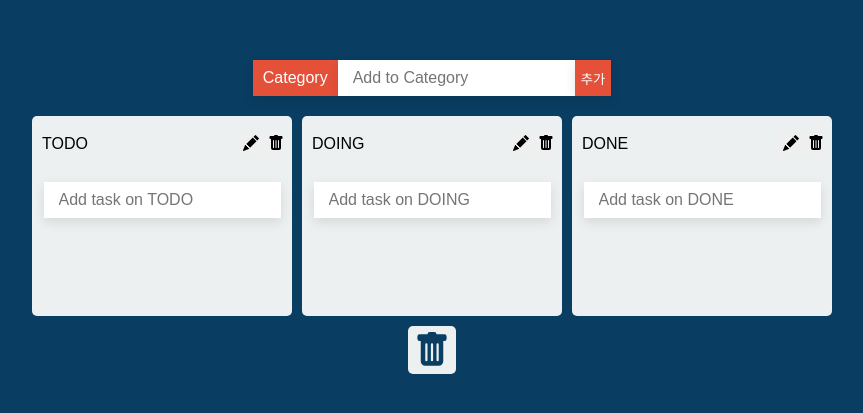
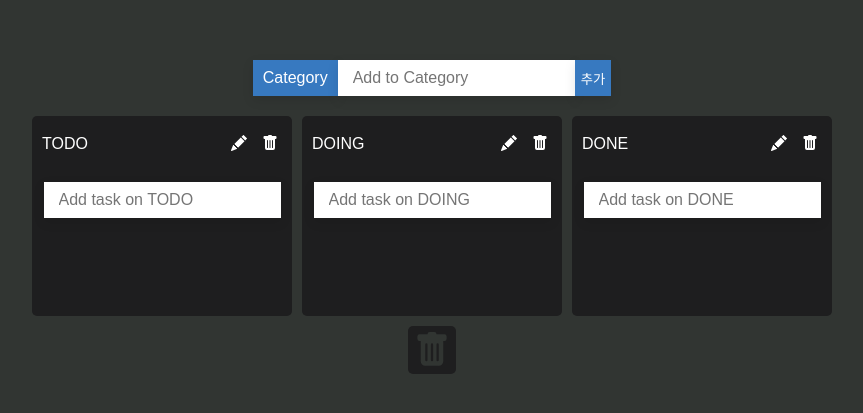
Before and after one commit to myhappyman/cross-board, a React (Create React App) app: page / in a window 1280 px wide. Shown: the part 193-606 px from the top of the page, without its empty margins (208-1071 px from the left). Built offline with nearby package versions, Linux system fonts and the light colour scheme.

Commit message:
버그 수정 및 css수정 테마 적용중

```diff
--- a/src/App.tsx
+++ b/src/App.tsx
@@ -57,7 +57,6 @@ const Trash = styled.div<IArea>`
 
 function App() {
   const [toDos, setToDos] = useRecoilState(toDoState);
-  console.log(toDos);
 
   /**
    * 해당 함수는 드래그가 끝났을 때 실행된느 함수
@@ -72,7 +71,6 @@ function App() {
       if(window.confirm(`'${[source.droppableId]}'의 '${tmpText}'를 정말 삭제하시겠습니까?`)){
         setToDos((allBoards) => {
           const sourceBoard = [...allBoards[source.droppableId]];
-          console.log(sourceBoard);
           sourceBoard.splice(source.index, 1);
           return {
             ...allBoards,
--- a/src/components/Board.tsx
+++ b/src/components/Board.tsx
@@ -5,7 +5,6 @@ import styled from "styled-components";
 import { ITodo, toDoState } from "../atoms";
 import { Form, Input } from "./BasicTag";
 import DraggableCard from "./DraggableCard";
-import { useState } from "react";
 import BoardTitle from "./BoardTitle";
 
 interface IArea{
--- a/src/components/BoardTitle.tsx
+++ b/src/components/BoardTitle.tsx
@@ -22,21 +22,24 @@ const TitleWrapper = styled.div`
         min-height: 36px;
         font-size: 16px;
         line-height: 36px;
-        width: calc(100% - 50px);
+        width: calc(100% - 62px);
         word-break: break-all;
     }
     div{
-        width: 50px;
-        text-align: center;
+        width: 62px;
+        background: none;
         border: none;
         padding-top: 8px;
         button{
+            background: none;
             cursor: pointer;
             margin-left: 5px;
-            width: 20px;
+            width: 26px;
             text-align: center;
             border: none;
+            text-align: center;
             .icon{
+                color: ${props => props.theme.textColor};
                 font-size: 16px;
             }
         }
@@ -67,21 +70,11 @@ function BoardTitle({boardId}:IBoardProps){
     };
     const modifyEdit = ({editTitle}:IForm) => {
         setToDos(allBoards => {
-            // const copyBoards = {...allBoards}; // object복사
-            // delete Object.assign(copyBoards, {[editTitle]: copyBoards[boardId] })[boardId];
-            // // console.log(copyBoards);
-            // return {
-            //     ...copyBoards
-            // }
-
             const newBoards = {} as IToDoState;
             Object.keys(allBoards).forEach(key => {
-                console.log(key);
-                if(key === boardId){
-                    newBoards[editTitle] = allBoards[key];
-                }else{
-                    newBoards[key] = allBoards[key];
-                }
+                key === boardId
+                ? newBoards[editTitle] = allBoards[key]
+                : newBoards[key] = allBoards[key];
             });
             return {...newBoards};
         });
--- a/src/components/DraggableCard.tsx
+++ b/src/components/DraggableCard.tsx
@@ -3,11 +3,12 @@ import { Draggable } from "react-beautiful-dnd";
 import styled from "styled-components";
 
 const Card = styled.div<{isDragging:boolean}>`
-  padding: 10px;
-  margin-bottom: 5px;
-  border-radius: 5px;
-  background-color: ${props => props.isDragging ? props.theme.draggingColor : props.theme.cardColor};
-  box-shadow: rgba(0, 0, 0, 0.1) 0px 4px 12px;
+    color: "#000";
+    padding: 10px;
+    margin-bottom: 5px;
+    border-radius: 5px;
+    background-color: ${props => props.isDragging ? props.theme.draggingColor : props.theme.cardColor};
+    box-shadow: rgba(0, 0, 0, 0.1) 0px 4px 12px;
 `;
 
 interface IDraggableCardProps{
--- a/src/index.tsx
+++ b/src/index.tsx
@@ -61,6 +61,7 @@ const GlobalStyle = createGlobalStyle`
   body {
     font-family: 'Source Sans Pro', sans-serif;
     background-color: ${props => props.theme.bgColor};
+    color: ${props => props.theme.textColor};
   }
   a {
     text-decoration: none;
--- a/src/styed.d.ts
+++ b/src/styed.d.ts
@@ -5,6 +5,7 @@ import 'styled-components';
 declare module 'styled-components' {
   export interface DefaultTheme {
     bgColor: string;
+    textColor: string;
     boardColor: string;
     cardColor: string;
     draggingColor: string;
--- a/src/theme.ts
+++ b/src/theme.ts
@@ -1,11 +1,11 @@
 import { DefaultTheme } from "styled-components";
 
 export const darkTheme:DefaultTheme = {
-    bgColor: "#0a3d62",
-    // boardColor: "#DADFE9",
-    boardColor: "#ecf0f1",
+    bgColor: "#313532",
+    textColor: "#fff",
+    boardColor: "#1E1E1F",
     cardColor: "white",
     draggingColor: "#e55039",
-    buttonColor: "#e55039",
+    buttonColor: "#3779C0",
     buttonTextColor: "#fff",
 }
```
